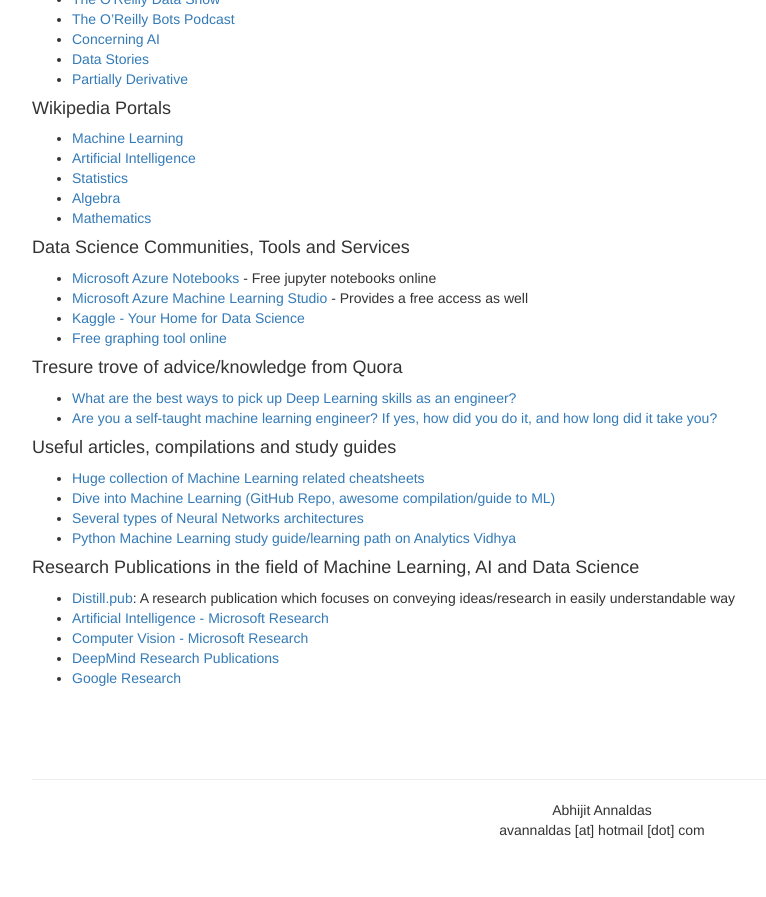
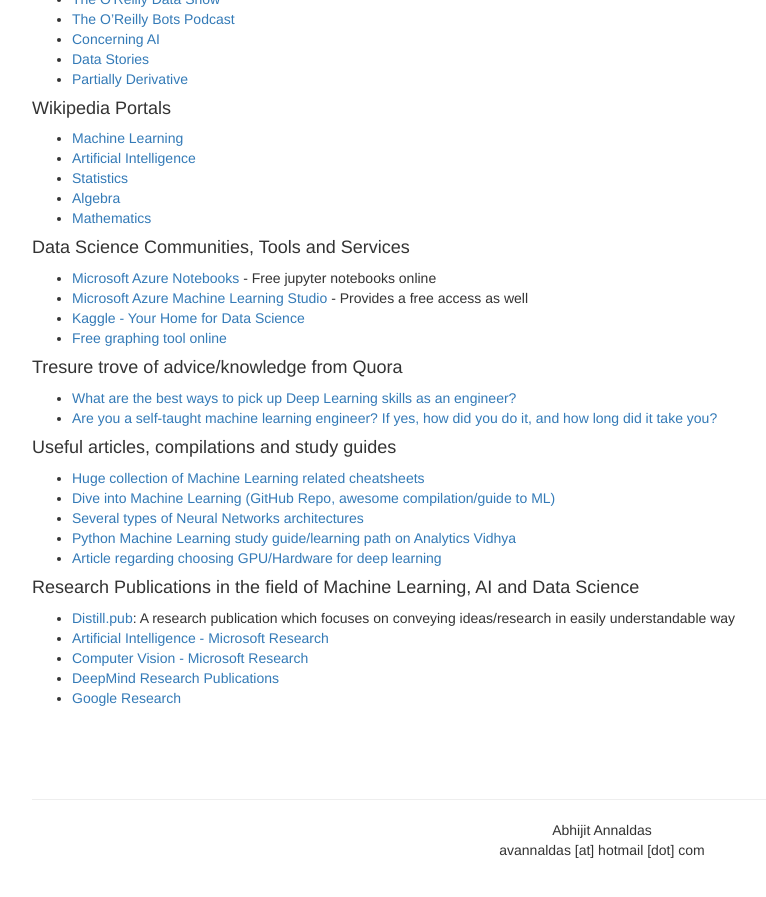
Before and after one commit to devm1023/ML_project, a Jekyll site: the page built from pages/useful-stuff.html, in a window 1280 px wide and 900 px high, scrolled down 1138 px. Shown: the top 897 px of the window, without its empty margins (38-804 px from the left). Built offline with Jekyll 4.4.1, drawn with Linux system fonts in a browser that asks for light colours; nearby versions of some CDN libraries; comment, search, counter and statistics services are not loaded.

Commit message:
Update useful-stuff.html

```diff
--- a/pages/useful-stuff.html
+++ b/pages/useful-stuff.html
@@ -89,6 +89,7 @@
 	<li><A href="https://github.com/hangtwenty/dive-into-machine-learning" target="_blank">Dive into Machine Learning (GitHub Repo, awesome compilation/guide to ML)</A></li>
 	<li><A href="http://www.asimovinstitute.org/neural-network-zoo/" target="_blank">Several types of Neural Networks architectures</A></li>
 	<li><A href="https://www.analyticsvidhya.com/learning-paths-data-science-business-analytics-business-intelligence-big-data/learning-path-data-science-python/" target="_blank">Python Machine Learning study guide/learning path on Analytics Vidhya</A></li>
+	<li><A href="http://timdettmers.com/2017/04/09/which-gpu-for-deep-learning/" target="_blank">Article regarding choosing GPU/Hardware for deep learning</A></li>
 </ul>
 <h4>Research Publications in the field of Machine Learning, AI and Data Science</h4>
 <ul>
```
